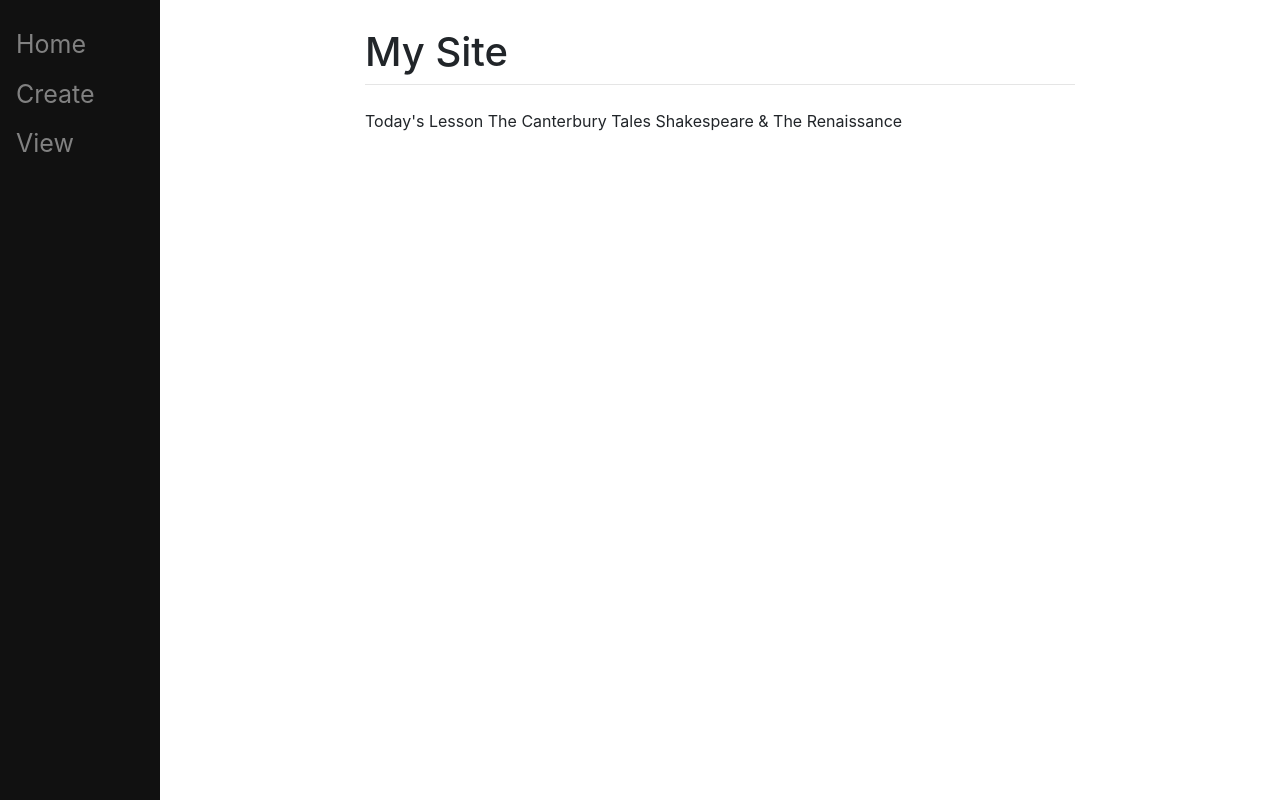
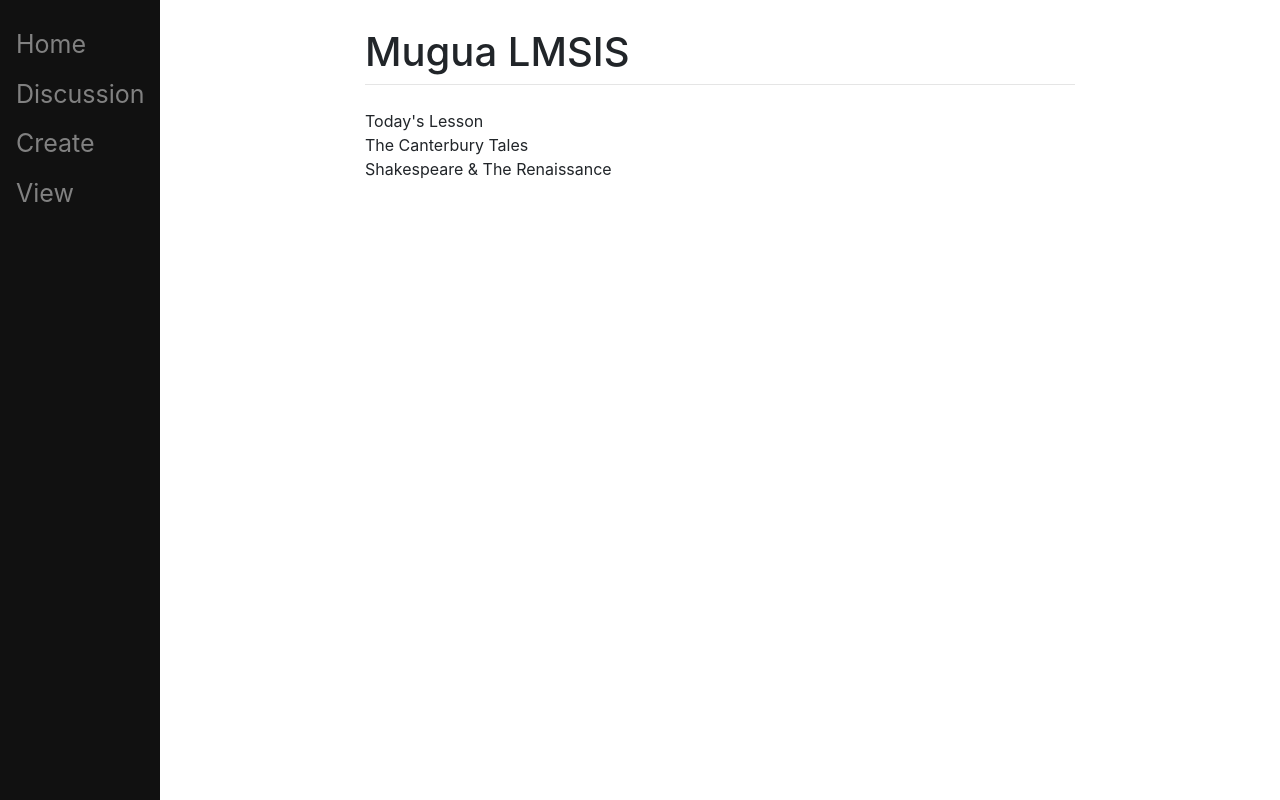
Before and after one commit to stoneneedle/muguademo, a Django app: page /discuss/ in a window 1280 px wide. Run offline with Django 4.2, Linux system fonts and the light colour scheme; data comes from the database, SQL or seed files in the repository; both versions use the stored data as it was after the commit.

Commit message:
Added additional discussion objects, template formatting of discuss and base.

```diff
--- a/mugua/main/templates/main/base.html
+++ b/mugua/main/templates/main/base.html
@@ -43,6 +43,7 @@
 <body>
     <div class="sidenav">
         <a href="/">Home</a>
+        <a href="/discuss">Discussion</a>
         <a href="/create">Create</a>
         <a href="/view">View</a>
     </div>
@@ -50,7 +51,7 @@
     <div class="main" id="content" name="content">
         <div class="row justify-content-center">
             <div class="col-8">
-                <h1 class="mt-2">My Site</h1>
+                <h1 class="mt-2">Mugua LMSIS</h1>
                 <hr class="mt-0 mb-4" />
                 {% block content %}
                 {% endblock %}
--- a/mugua/main/templates/main/discuss.html
+++ b/mugua/main/templates/main/discuss.html
@@ -3,6 +3,6 @@
 
 {% block content %}
 {% for post in discussion %}
-    {{post.title}}
+    {{post.title}}<br />
 {% endfor %}
 {% endblock %}
```
Also changed, not shown: mugua/db.sqlite3, 1 other file.
